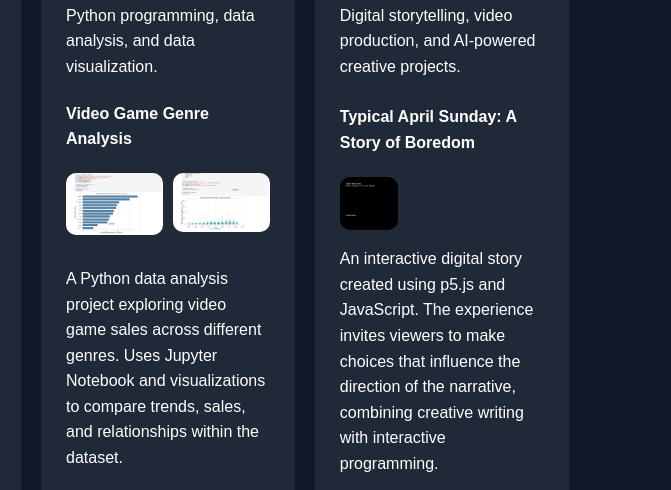
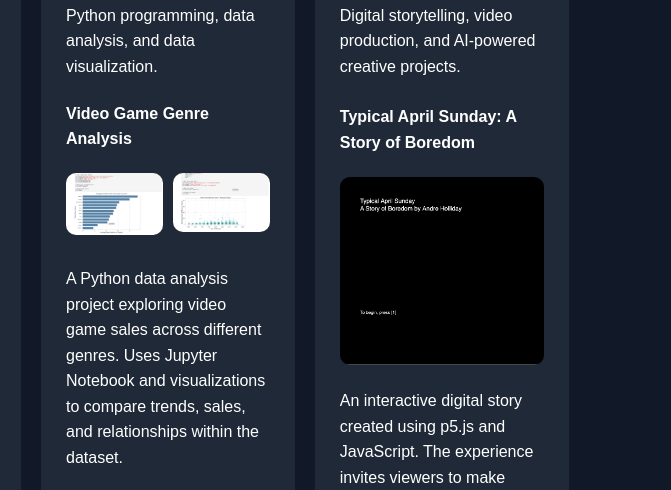
Before and after one commit to ahollid6-coder/ahollid6-coder.github.io, a plain HTML site: page index.html in a window 1280 px wide. Shown: the part 1342-1832 px from the top of the page, 609-1280 px from the left. Drawn offline with Linux system fonts and the light colour scheme.

Commit message:
Update index.html

```diff
--- a/index.html
+++ b/index.html
@@ -426,7 +426,7 @@ My goal is to build a career in creative technology, contributing to projects th
   Typical April Sunday: A Story of Boredom
 </h4>
 
-<div class="photo-gallery" style="margin:15px 0;">
+<div style="width:100%; margin:15px 0;">
   <img src="images/interactive-story.png"
        alt="Opening screen of Typical April Sunday interactive story"
        style="width:100%; height:auto; border-radius:10px; cursor:pointer;">
```
